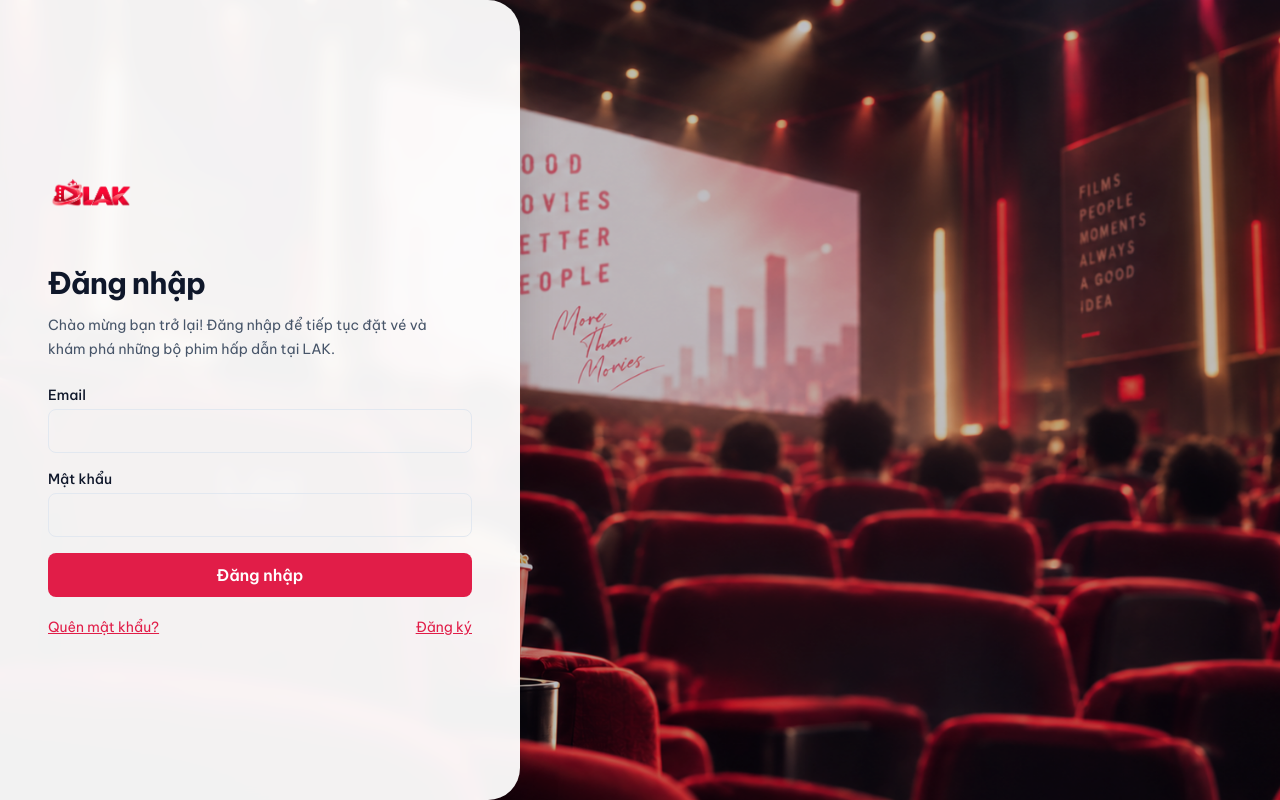
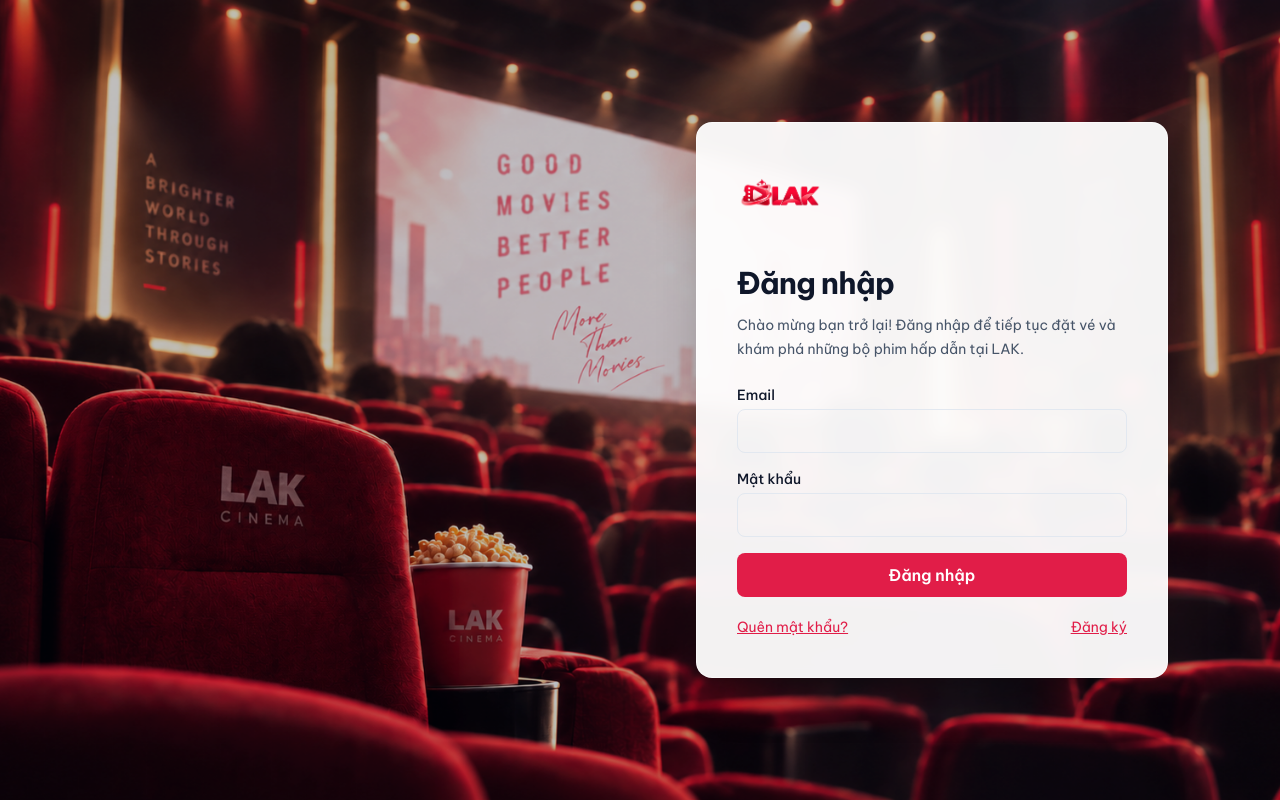
Before and after one commit to anhkhuong04/Ticket-Booking-Systems, a React (Vite) app in the folder frontend/: page /login in a window 1280 px wide. Built offline with nearby package versions, Linux system fonts and the light colour scheme; no server answers.

Commit message:
fix: align login panel with backdrop

```diff
--- a/frontend/src/features/auth/AuthPages.tsx
+++ b/frontend/src/features/auth/AuthPages.tsx
@@ -8,9 +8,9 @@ import logo from '../../assets/logo-banners/logo.png'
 function AuthCard({ title, children }: { title: string; children: React.ReactNode }) {
   const loginLayout = title === 'Đăng nhập'
   if (loginLayout) {
-    return <main className="relative min-h-screen overflow-hidden bg-slate-950 bg-cover bg-center bg-no-repeat" style={{ backgroundImage: "url('/posters/bg-login.png')" }}>
+    return <main className="relative flex min-h-screen items-center justify-end overflow-hidden bg-slate-950 bg-cover bg-center bg-no-repeat p-4 sm:p-8 lg:p-12" style={{ backgroundImage: "url('/posters/bg-login.png')" }}>
       <div className="absolute inset-0 bg-slate-950/25" aria-hidden="true" />
-      <section className="relative flex min-h-screen w-full max-w-xl items-center bg-white/95 px-6 py-8 shadow-2xl backdrop-blur-sm sm:px-12 lg:w-[min(100%,520px)] lg:rounded-r-[2rem]">
+      <section className="relative w-full max-w-[472px] rounded-2xl border border-white/60 bg-white/95 px-6 py-8 shadow-2xl backdrop-blur-sm sm:px-10 sm:py-10 lg:mr-[5vw]">
         <div className="mx-auto w-full max-w-md">
           <Link to="/" className="inline-flex rounded-lg focus-visible:outline-2 focus-visible:outline-info" aria-label="LAK Cinema - Trang chủ"><img src={logo} alt="LAK Cinema" className="h-16 w-48 object-contain object-left" /></Link>
           <h1 className="mt-8 text-3xl font-bold tracking-tight text-text-primary">{title}</h1>
--- a/frontend/vite.config.ts
+++ b/frontend/vite.config.ts
@@ -4,7 +4,7 @@ import { defineConfig } from 'vite'
 
 export default defineConfig({
   envDir: '..',
-  publicDir: false,
+  publicDir: 'public',
   plugins: [react(), tailwindcss()],
   server: {
     port: 5173,
```
